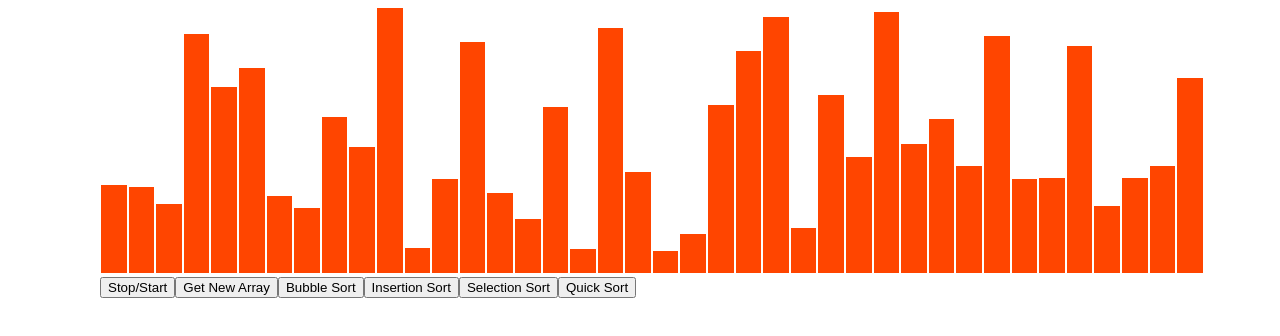
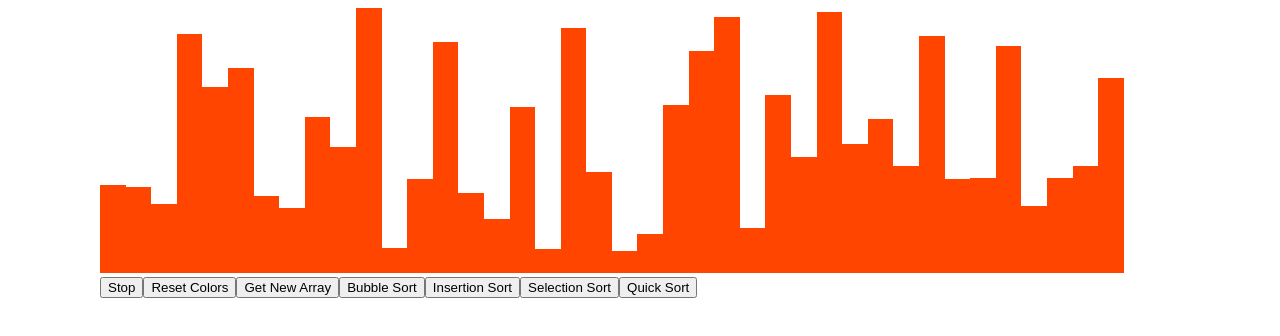
Before and after one commit to johnpatrickanders/goAlgo, a React (Create React App) app in the folder client/: page / in a window 1280 px wide. Shown: the top 336 px of the page. Built offline with nearby package versions, Linux system fonts and the light colour scheme.

Commit message:
add color reset, fix bubble stop

```diff
--- a/client/src/SortingViz/SortingViz.css
+++ b/client/src/SortingViz/SortingViz.css
@@ -8,9 +8,8 @@
   stroke-width: 2pt;
 }
 
-.array-bar {
+/* .array-bar {
   width: 2vw;
-  background-color: orangered;
   display: inline-block;
   margin: 0 1px;
-}
+} */
--- a/client/src/SortingViz/SortingViz.js
+++ b/client/src/SortingViz/SortingViz.js
@@ -30,14 +30,17 @@ export default function SortingViz() {
 
   const resetColors = () => {
     const bars = document.getElementsByClassName('array-bar');
-    for (const bar in bars) {
-      bar.style.backgroundColor = 'pink'
+    for (let bar of bars) {
+      bar.style.backgroundColor = "orangered"
     }
   }
 
-  const stopStart = () => {
+  const stop = () => {
     // for (let i = 0; i < array.length * 3; i++) {
-    stopLoop = !stopLoop;
+    if (!stopLoop) {
+      stopLoop = !stopLoop;
+      stopLoop = !stopLoop;
+    }
     // let i = stopTimeouts.length - 1;
     while (numStops >= 0) {
       clearTimeout(numStops);
@@ -228,12 +231,19 @@ export default function SortingViz() {
         <div
           className="array-bar"
           key={i}
-          style={{ height: `${value}px` }}
+          style={{
+            height: `${value}px`,
+            backgroundColor: 'orangered',
+            width: '2vw',
+            display: 'inline-block',
+            margin: 0
+          }}
         >
         </div>
       ))}
       <div className="buttons">
-        <button onClick={stopStart}>Stop/Start</button>
+        <button onClick={stop}>Stop</button>
+        <button onClick={resetColors}>Reset Colors</button>
         <button onClick={resetArray}>Get New Array</button>
         <button onClick={bubbleSortAnimate}>Bubble Sort</button>
         <button onClick={insertionSortAnimate}>Insertion Sort</button>
```
